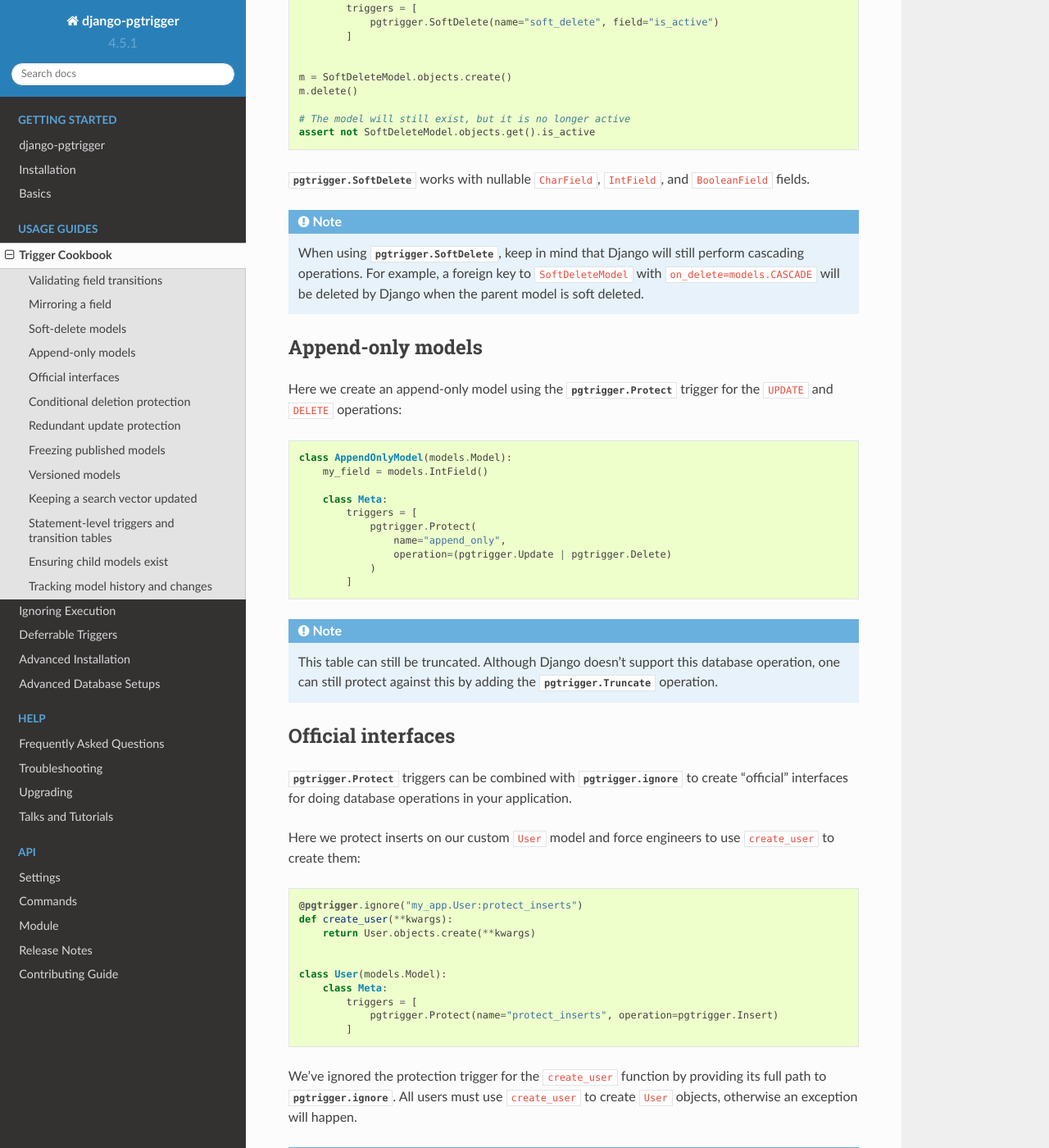
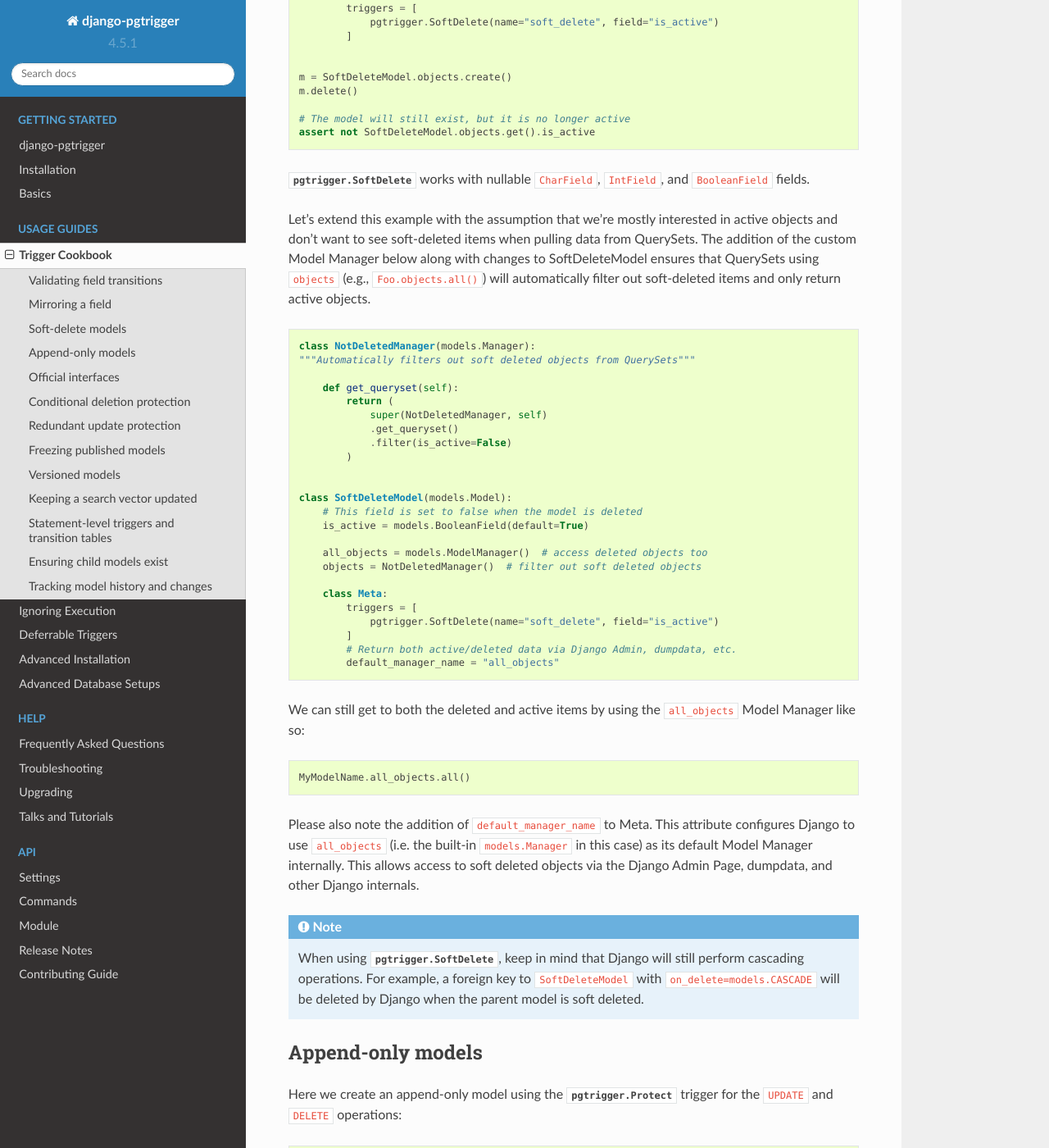
Before and after one commit to Opus10/django-pgtrigger, a Sphinx documentation site: the page built from docs/cookbook.rst, in a window 1280 px wide and 1400 px high, scrolled down 1810 px. Shown: the whole window at 82% size. Built offline with Sphinx 7.4.7 and the Read the Docs theme 2.0.0, drawn with Linux system fonts in a browser that asks for light colours; the version number is read from the project's files by our own code; some of the changed text lies outside the part shown.

Commit message:
Add Soft-Delete Model Manager example to docs
Type: trivial

```diff
--- a/docs/cookbook.rst
+++ b/docs/cookbook.rst
@@ -107,6 +108,53 @@ a value to set on delete, which defaults to ``False``. For example:
 
 `pgtrigger.SoftDelete` works with nullable
 ``CharField``, ``IntField``, and ``BooleanField`` fields.
+
+Let's extend this example with the assumption that we're mostly interested in
+active objects and don't want to see soft-deleted items when pulling data from
+QuerySets. The addition of the custom Model Manager below along with changes to
+SoftDeleteModel ensures that QuerySets using ``objects`` (e.g.,
+``Foo.objects.all()``) will automatically filter out soft-deleted items and
+only return active objects.
+
+.. code-block:: python
+
+    class NotDeletedManager(models.Manager):
+    """Automatically filters out soft deleted objects from QuerySets"""
+
+        def get_queryset(self):
+            return (
+                super(NotDeletedManager, self)
+                .get_queryset()
+                .filter(is_active=False)
+            )
+
+
+    class SoftDeleteModel(models.Model):
+        # This field is set to false when the model is deleted
+        is_active = models.BooleanField(default=True)
+
+        all_objects = models.ModelManager()  # access deleted objects too
+        objects = NotDeletedManager()  # filter out soft deleted objects
+
+        class Meta:
+            triggers = [
+                pgtrigger.SoftDelete(name="soft_delete", field="is_active")
+            ]
+            # Return both active/deleted data via Django Admin, dumpdata, etc.
+            default_manager_name = "all_objects"
+
+We can still get to both the deleted and active items by using the
+``all_objects`` Model Manager like so:
+
+.. code-block:: python
+
+    MyModelName.all_objects.all()
+
+Please also note the addition of ``default_manager_name`` to Meta. This
+attribute configures Django to use ``all_objects`` (i.e. the built-in
+``models.Manager`` in this case) as its default Model Manager internally. This
+allows access to soft deleted objects via the Django Admin Page, dumpdata, and
+other Django internals.
 
 .. note::
 
```
Also changed, not shown: other parts of docs/cookbook.rst (+4 -3 lines).
